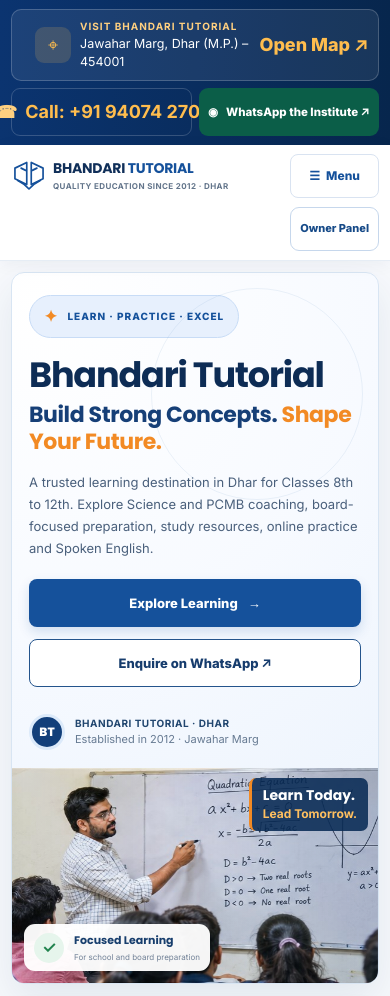
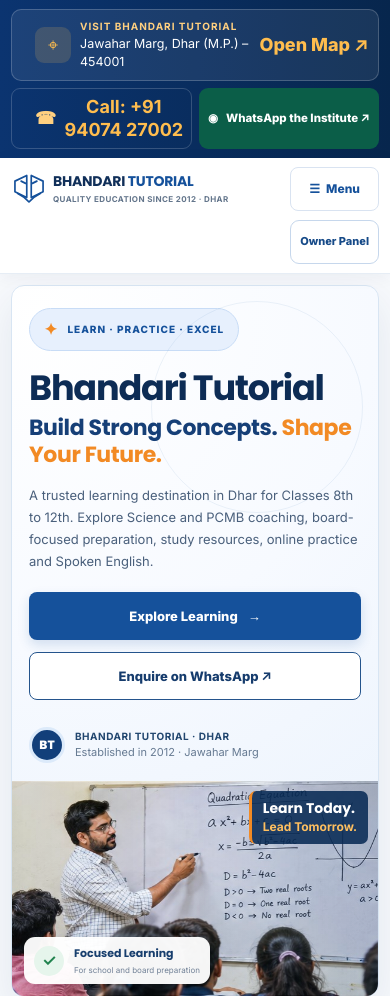
Before and after one commit to a1codeverse/Bhandaritutorials, a plain HTML site: page index.html in a window 390 px wide. Shown: the top 996 px of the page. Drawn offline with Linux system fonts and the light colour scheme.

Commit message:
Fix mobile phone button overflow and remove blur reveal

```diff
--- a/styles.css
+++ b/styles.css
@@ -660,20 +660,17 @@ a:focus-visible,button:focus-visible,input:focus-visible,select:focus-visible,te
 /* Full-site motion layer: every page and dynamically rendered learning area */
 .bt-reveal-ready{
   transition:opacity .68s cubic-bezier(.2,.7,.25,1),
-    transform .68s cubic-bezier(.2,.7,.25,1),
-    filter .68s cubic-bezier(.2,.7,.25,1);
+    transform .68s cubic-bezier(.2,.7,.25,1);
   transition-delay:var(--bt-reveal-delay,0ms);
 }
 .bt-reveal-pending{
   opacity:0;
   transform:translate3d(0,22px,0) scale(.985);
-  filter:blur(3px);
   pointer-events:none;
 }
 .bt-reveal-ready.bt-in-view{
   opacity:1;
   transform:translate3d(0,0,0) scale(1);
-  filter:blur(0);
   pointer-events:auto;
 }
 .topbar-inner{animation:btPageEnter .48s ease both}
@@ -698,7 +695,7 @@ a:focus-visible,button:focus-visible,input:focus-visible,select:focus-visible,te
 .vocab-word:nth-child(5){transition-delay:.16s}
 .spoken-progress>span,.quiz-progress>span,.spoken-result-track>span{transition:width .45s cubic-bezier(.2,.7,.25,1)}
 @media(max-width:760px){
- .bt-reveal-pending{transform:translate3d(0,15px,0) scale(.99);filter:blur(1.5px)}
+ .bt-reveal-pending{transform:translate3d(0,15px,0) scale(.99)}
  .bt-reveal-ready{transition-duration:.48s}
 }
 @media(prefers-reduced-motion:reduce){
@@ -711,3 +708,35 @@ a:focus-visible,button:focus-visible,input:focus-visible,select:focus-visible,te
  .quiz-explanation,.spoken-review-row{animation:none!important}
  .spoken-progress>span,.quiz-progress>span,.spoken-result-track>span{transition:none!important}
 }
+
+/* Phone button fit: keep the number fully inside the mobile top-bar card */
+.phone-link{
+  box-sizing:border-box;
+  min-width:0;
+  max-width:100%;
+  width:100%;
+  flex:1 1 auto;
+  white-space:normal;
+  overflow:hidden;
+}
+.phone-link>span:first-child{flex:none}
+.phone-link>span:last-child{
+  display:block;
+  min-width:0;
+  max-width:100%;
+  white-space:normal;
+  overflow-wrap:anywhere;
+  word-break:normal;
+  text-align:center;
+  line-height:1.25;
+}
+@media(max-width:760px){
+  .phone-link{gap:6px;padding:7px 5px;font-size:clamp(9px,2.9vw,11.5px)}
+}
+@media(max-width:380px){
+  .phone-link{gap:5px;padding:7px 4px;font-size:10px}
+  .phone-link>span:last-child{letter-spacing:-.15px}
+}
+/* Clean reveal: fade and rise only — no blur filters */
+.bt-reveal-ready{filter:none!important}
+.bt-reveal-pending,.bt-reveal-ready.bt-in-view{filter:none!important}
```
